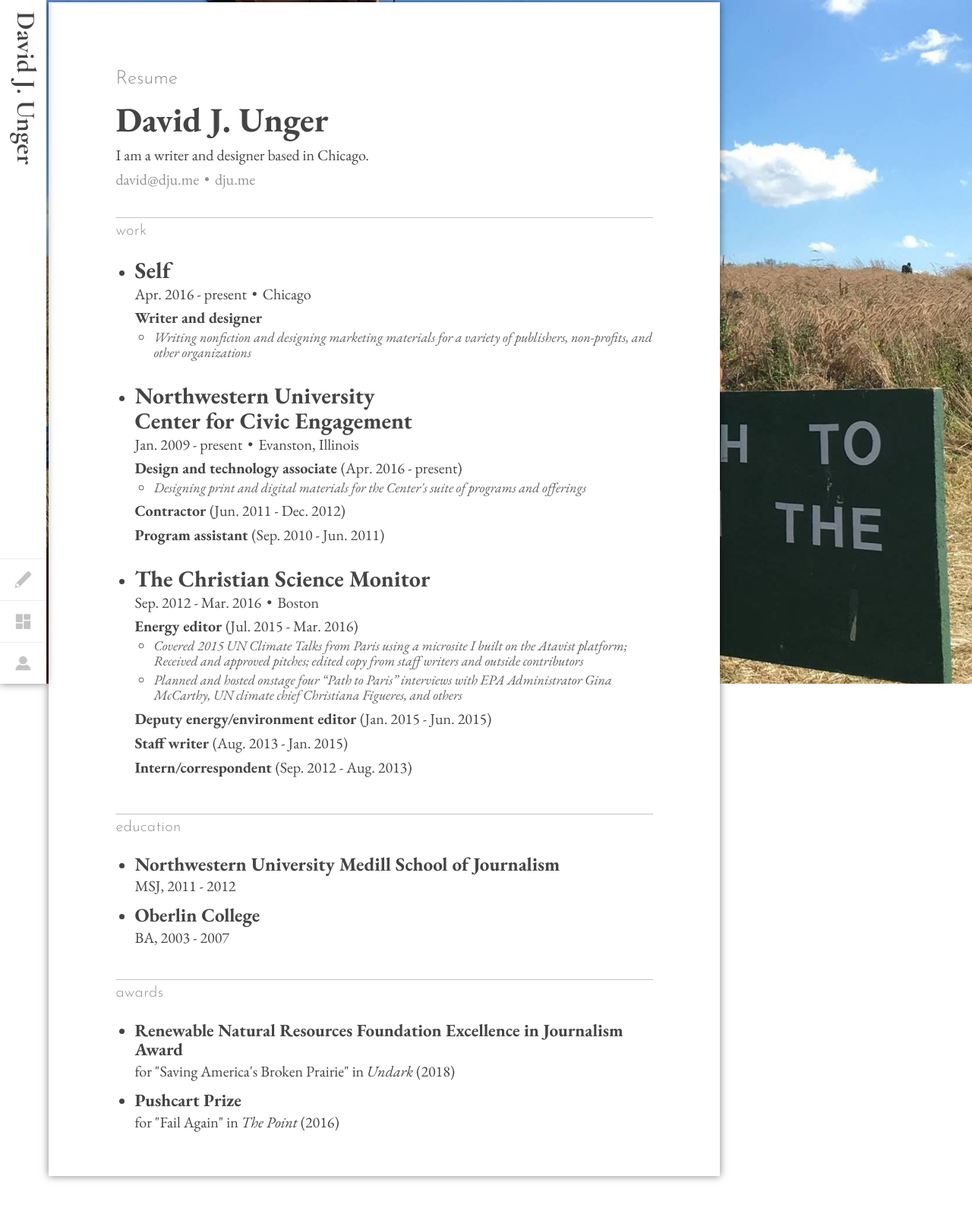
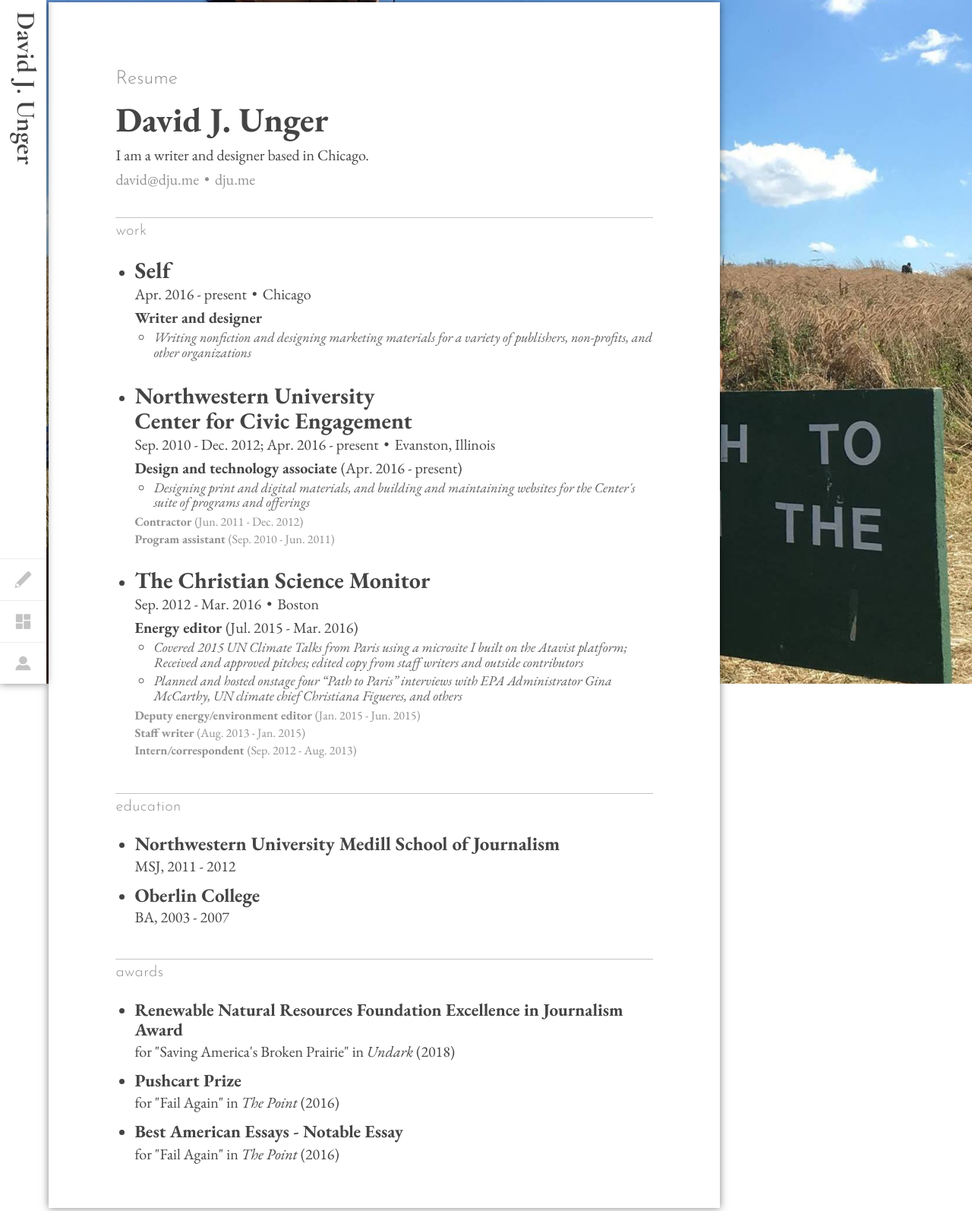
Before and after one commit to dungerdunger/dungerdunger.github.io, a Jekyll site: the page built from _pages/resume/web.md, in a window 1280 px wide. Shown: the whole page at 76% size. Built offline with Jekyll 4.4.1, drawn with Linux system fonts in a browser that asks for light colours; some web fonts are replaced.

Commit message:
tweaked cce entry on resume to fix dates

```diff
--- a/_data/work.yml
+++ b/_data/work.yml
@@ -9,15 +9,17 @@
 
 - employer: Northwestern University
   division: Center for Civic Engagement
-  start: 2009-01-01
-  end: present
+  start: 2010-09-01
+  end: 2012-12-01
+  start2: 2016-04-01
+  end2: present
   location: Evanston, Illinois
   positions:
     - title: Design and technology associate
       start: 2016-04-01
       end: present
       notes:
-        - Designing print and digital materials for the Center's suite of programs and offerings
+        - Designing print and digital materials, and building and maintaining websites for the Center's suite of programs and offerings
     - title: Contractor
       start: 2011-06-01
       end: 2012-12-01
--- a/_layouts/resume.html
+++ b/_layouts/resume.html
@@ -28,7 +28,7 @@
 								{% endif %}
 							</h3>
 
-							<small class="job-dates">{{ item.start | date: "%b. %Y" }} - {{ item.end | date: "%b. %Y" }}</small>
+							<small class="job-dates">{{ item.start | date: "%b. %Y" }} - {{ item.end | date: "%b. %Y" }}{% if item.start2 %}; {{ item.start2 | date: "%b. %Y" }} - {{ item.end2 | date: "%b. %Y" }}{% endif %}</small>
 							<small class="job-location">{{ item.location }}</small>
 
 						</div>
--- a/_sass/_style.scss
+++ b/_sass/_style.scss
@@ -656,6 +656,14 @@ body.resume {
 					margin-top:5px;
 					li { // position
 						margin-bottom:10px;
+						&:not(:first-of-type) {
+							small {
+								color:$color1-light;
+								font-size:.8rem;
+								line-height:.8;
+							}
+
+						}
 						ul { // position-notes
 							list-style:circle;
 							padding-left:25px;
@@ -668,6 +676,7 @@ body.resume {
 								color:lighten($color1, 10%);
 							}
 						}
+
 					}
 				}
 			}
```
Also changed, not shown: _writing/fail_again.md (+2 -0 lines).
